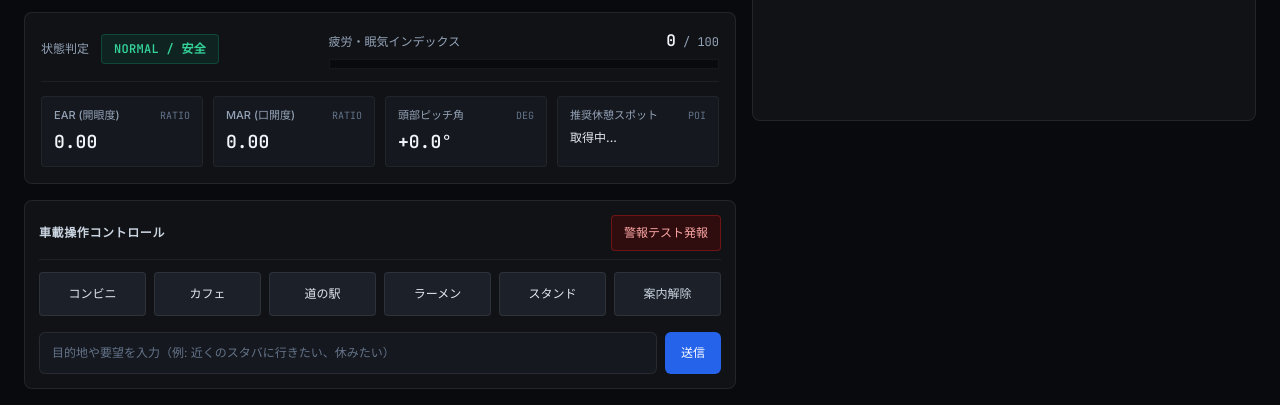
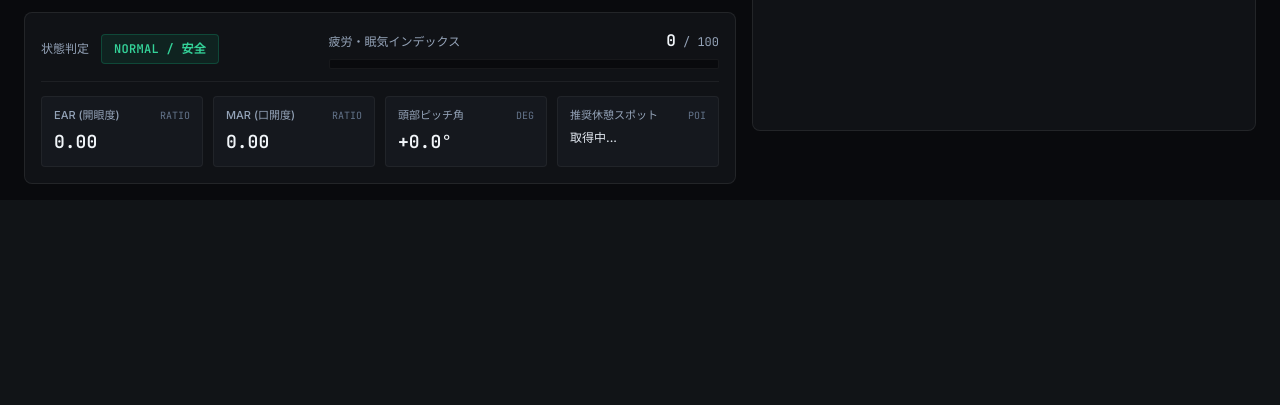
Before and after one commit to haru7175/drowsiness-detection-system, a Flask app: page / in a window 1280 px wide. Shown: the part 655-1060 px from the top of the page. After the commit the page ends 839 px from the top, so only its background shows below. Run offline with Flask 3, Linux system fonts and the light colour scheme; data that the repository does not hold is empty; some libraries are stand-ins or nearby versions.

Commit message:
refactor: 運転中の安全性を考慮し手入力フォームや手動操作ボタンを削除（完全ハンズフリー設計に統一）

```diff
--- a/templates/index.html
+++ b/templates/index.html
@@ -116,8 +116,8 @@
 
         /* 地図コンテナ */
         #map-container, #map, #gmaps-iframe {
-            height: 300px !important;
-            min-height: 300px !important;
+            height: 310px !important;
+            min-height: 310px !important;
             width: 100% !important;
         }
     </style>
@@ -172,7 +172,7 @@
         </div>
     </header>
 
-    <!-- メインコンテンツ -->
+    <!-- メインコンテンツ (完全ハンズフリー・パッシブモニタリング設計) -->
     <main class="max-w-[1440px] w-full mx-auto px-4 md:px-6 py-4 flex-1">
         <div class="grid grid-cols-1 lg:grid-cols-12 gap-4 items-start">
 
@@ -237,7 +237,7 @@
                         </div>
                     </div>
 
-                    <!-- キャリブレーション進捗バー (学習中のみ表示) -->
+                    <!-- キャリブレーション進捗バー (学習中のみ自動表示) -->
                     <div id="calib-banner" class="hidden p-2.5 bg-surface-850 rounded border border-amber-500/30 space-y-1.5">
                         <div class="flex justify-between items-center text-xs">
                             <span class="text-amber-300 font-medium">基準値学習中（正面を向いて目を開けてください）</span>
@@ -283,46 +283,6 @@
                         </div>
                     </div>
 
-                </section>
-
-                <!-- 車載コントロールパネル (クイックアクション & テキスト入力 & 警報テスト) -->
-                <section class="bg-surface-900 rounded-lg border border-white/[0.08] p-3.5 space-y-3">
-                    <div class="flex items-center justify-between border-b border-white/[0.06] pb-2">
-                        <span class="text-xs font-semibold uppercase tracking-wider text-slate-300">車載操作コントロール</span>
-                        <button onclick="triggerAlertTest()" class="min-h-[36px] px-3 py-1 rounded bg-red-950/60 hover:bg-red-900 text-red-300 border border-red-800/60 text-xs font-medium transition active:scale-95">
-                            警報テスト発報
-                        </button>
-                    </div>
-
-                    <!-- クイック目的地ボタン群 (最低44pxの押しやすい車載仕様) -->
-                    <div class="grid grid-cols-3 sm:grid-cols-6 gap-2">
-                        <button onclick="quickNavigate('コンビニ')" class="min-h-[44px] px-2 py-2 rounded bg-surface-800 hover:bg-surface-700 text-slate-200 border border-white/[0.08] text-xs font-medium text-center transition active:scale-95">
-                            コンビニ
-                        </button>
-                        <button onclick="quickNavigate('カフェ')" class="min-h-[44px] px-2 py-2 rounded bg-surface-800 hover:bg-surface-700 text-slate-200 border border-white/[0.08] text-xs font-medium text-center transition active:scale-95">
-                            カフェ
-                        </button>
-                        <button onclick="quickNavigate('道の駅')" class="min-h-[44px] px-2 py-2 rounded bg-surface-800 hover:bg-surface-700 text-slate-200 border border-white/[0.08] text-xs font-medium text-center transition active:scale-95">
-                            道の駅
-                        </button>
-                        <button onclick="quickNavigate('ラーメン')" class="min-h-[44px] px-2 py-2 rounded bg-surface-800 hover:bg-surface-700 text-slate-200 border border-white/[0.08] text-xs font-medium text-center transition active:scale-95">
-                            ラーメン
-                        </button>
-                        <button onclick="quickNavigate('ガソリンスタンド')" class="min-h-[44px] px-2 py-2 rounded bg-surface-800 hover:bg-surface-700 text-slate-200 border border-white/[0.08] text-xs font-medium text-center transition active:scale-95">
-                            スタンド
-                        </button>
-                        <button onclick="cancelNavigation()" class="min-h-[44px] px-2 py-2 rounded bg-surface-800 hover:bg-red-950/40 text-slate-300 hover:text-red-300 border border-white/[0.08] text-xs font-medium text-center transition active:scale-95">
-                            案内解除
-                        </button>
-                    </div>
-
-                    <!-- 手動音声テキスト送信フォーム -->
-                    <form onsubmit="handleDriverSay(event)" class="flex items-center space-x-2 pt-1">
-                        <input id="driver-input" type="text" placeholder="目的地や要望を入力（例: 近くのスタバに行きたい、休みたい）" class="flex-1 min-h-[42px] px-3 py-2 bg-surface-850 border border-white/[0.08] rounded-md text-xs text-slate-100 placeholder-slate-500 focus:outline-none focus:border-blue-500 transition">
-                        <button type="submit" class="min-h-[42px] px-4 py-2 bg-blue-600 hover:bg-blue-500 text-white rounded-md text-xs font-medium transition active:scale-95 shrink-0">
-                            送信
-                        </button>
-                    </form>
                 </section>
 
             </div>
@@ -423,7 +383,7 @@
                 </button>
             </div>
             <div id="logs-content" class="p-4 overflow-y-auto scroller flex-1 text-xs">
-                <div class="text-center text-slate-500 py-6">読み込み中...</div>
+                <div class="text-center text-slate-500 py-6 font-mono">読み込み中...</div>
             </div>
             <div class="px-5 py-3 border-t border-white/[0.08] bg-surface-850 flex justify-end">
                 <button onclick="closeLogsModal()" class="min-h-[40px] px-4 py-2 rounded-md bg-surface-800 hover:bg-surface-700 text-slate-300 text-xs font-medium border border-white/10 transition active:scale-95">閉じる</button>
@@ -639,46 +599,11 @@
             }
         }
 
-        // --- クイック操作用アクション ---
-        function quickNavigate(keyword) {
-            fetch('/api/navigate', {
-                method: 'POST',
-                headers: {'Content-Type': 'application/json'},
-                body: JSON.stringify({query: keyword, speak: true})
-            })
-            .then(r => r.json())
-            .then(data => {
-                if (data.navigation) updateNavigation(data.navigation);
-            })
-            .catch(() => {});
-        }
-
         function cancelNavigation() {
             fetch('/api/cancel_navigate', {method: 'POST'})
                 .then(r => r.json())
                 .then(() => updateNavigation(null))
                 .catch(() => {});
-        }
-
-        function triggerAlertTest() {
-            fetch('/api/trigger_alert', {method: 'POST'}).catch(() => {});
-        }
-
-        function handleDriverSay(event) {
-            event.preventDefault();
-            const input = document.getElementById('driver-input');
-            const text = (input ? input.value : "").trim();
-            if (!text) return;
-
-            fetch('/api/driver_say', {
-                method: 'POST',
-                headers: {'Content-Type': 'application/json'},
-                body: JSON.stringify({text: text})
-            })
-            .then(() => {
-                input.value = "";
-            })
-            .catch(() => {});
         }
 
         // --- 音声アラート (Web Audio API) ---
```
